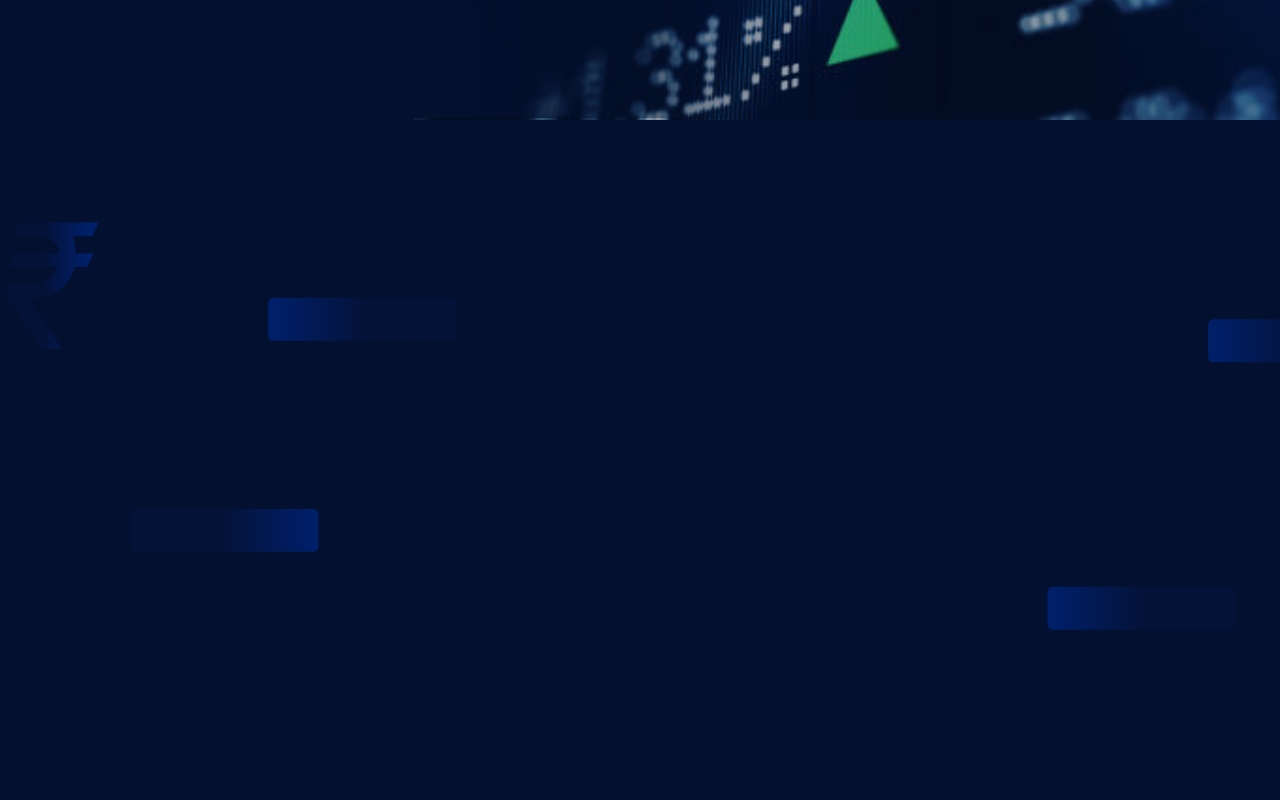
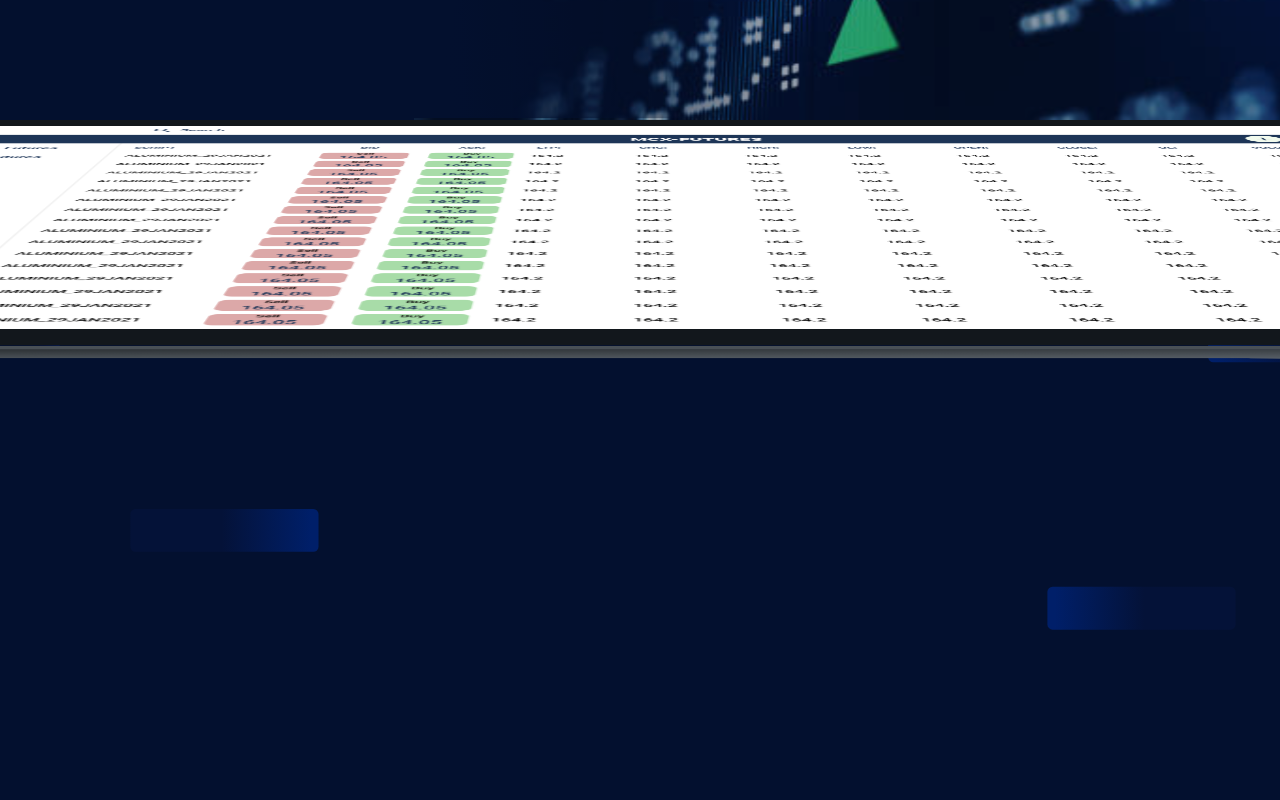
Before and after one commit to Arnavjain1703/ProfitBag, a React (Create React App) app in the folder frontend/: page / in a window 1280 px wide. Shown: the part 660-1460 px from the top of the page. Built offline with nearby package versions, Linux system fonts and the light colour scheme.

Commit message:
laptop animation implemented

```diff
--- a/frontend/src/Components/TradeWithUs/TradeWithUs.js
+++ b/frontend/src/Components/TradeWithUs/TradeWithUs.js
@@ -32,7 +32,8 @@ class TradeWithUs extends Component {
 
         <div   className={classes.tradewithus}>
 
-        {/* <div  style={{backgroundColor: "green" ,animationDelay:`${this.state.value3}`+"s" }}className={classes.box}></div> */}
+        <div  style={{animationDelay:`${this.state.value3}`+"s" }}className={classes.box}></div>
+        {/* <img src={laptop} style={{animationDelay:`${this.state.value3}`+"s" }} className={classes.box}></img> */}
         </div>
 
       );
--- a/frontend/src/Components/TradeWithUs/TradeWithUs.module.css
+++ b/frontend/src/Components/TradeWithUs/TradeWithUs.module.css
@@ -9,14 +9,30 @@
     background: url('../../assets/images/bg2.svg');
     background-size: cover;
     display: flex;
+    align-items: center;
     flex-direction: column;
     padding-bottom: 40px;
+    overflow-x: hidden;
 }
+/* .box{
+    margin: auto;
+    margin: auto;
+    animation: type 1s linear;
+    animation: type 1s linear;
+    transform-origin: top;
+    transform-origin: top;
+    animation-play-state: paused;
+    animation-play-state: paused;
+    position: relative;
+  } */
+
 .box{
-    width: 500px;
-    height: 500px;
-    margin: auto;
-    background-color: red;
+    width: 488px;
+    height: 295px;
+    background: url('../../assets/images/Laptop.svg');
+    background-size: cover;
+    background-position: center;
+    background-repeat: no-repeat;
     animation: type 1s linear;
     transform-origin: top;
     animation-play-state: paused;
@@ -25,15 +41,16 @@
 
   @keyframes type{
       0%{
-   transform: scale(2) perspective(800px) rotateX(80deg) ;
+   transform: scale(3) perspective(800px) rotateX(80deg) ;
 
       }
 
-    20%{
-      transform: scale(0.8) perspective(600px) rotateX(60deg) ;
-    }
+    /* 20%{
+      transform: scale(1.5) perspective(600px) rotateX(60deg) ;
+    } */
 
       100%{
-           transform: scale(0.5) perspective(800px) rotateX(0deg) ;
+           transform: scale(0.6) perspective(800px) rotateX(0deg) ;
+           margin-top: 30vh;
       }
   }
```
Also changed, not shown: 1 other file (tests, documents, lock files or other folders).
